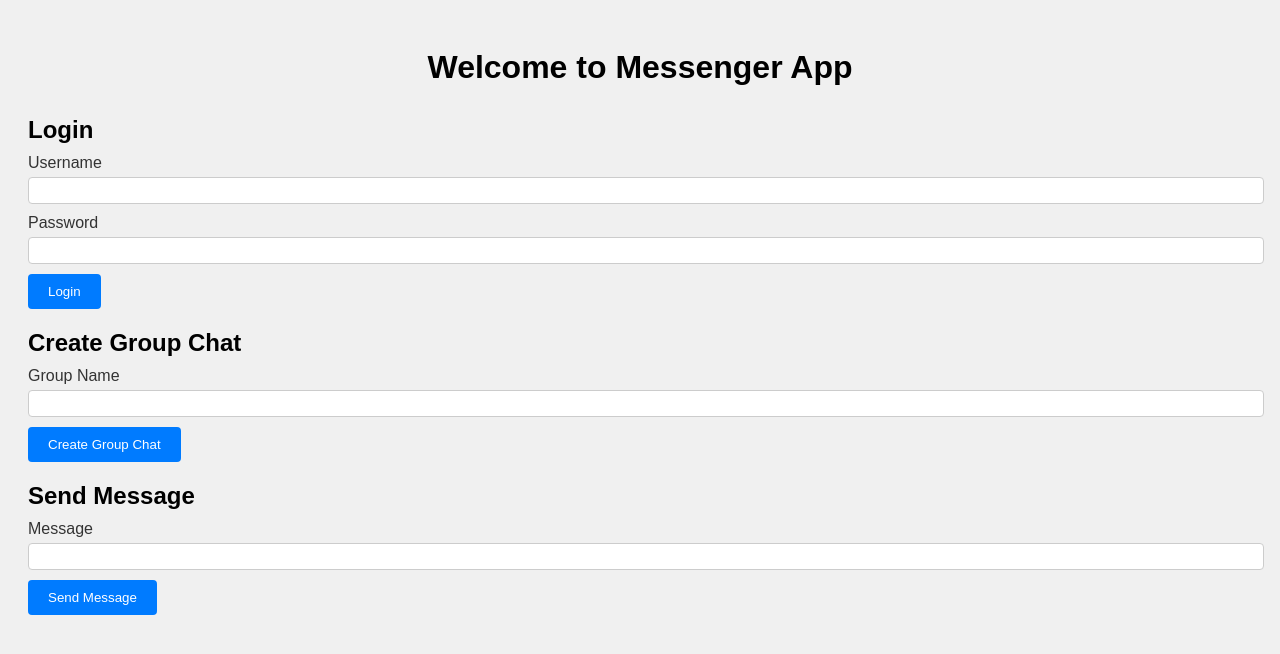
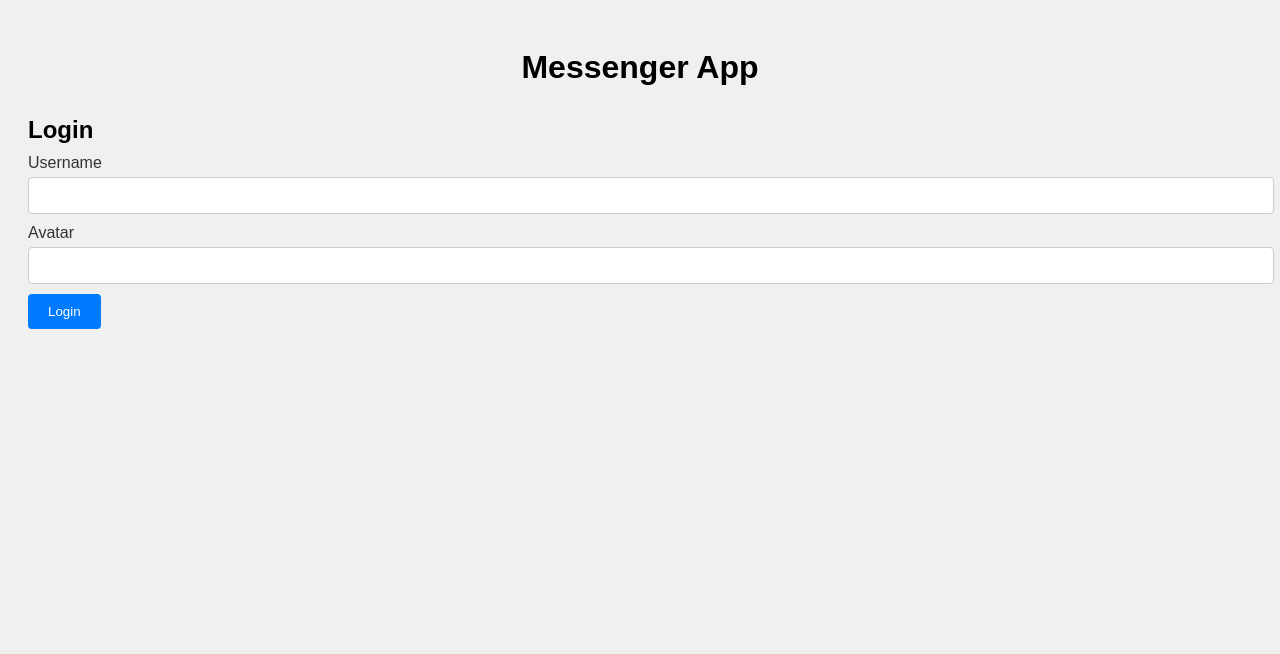
Before and after one commit to GerulaSerj/E6.9, a Django app: page / in a window 1280 px wide. Shown: the top 654 px of the page. Run offline with Django 4.2, Linux system fonts and the light colour scheme.

Commit message:
Add files via upload

```diff
--- a/messenger_project/messenger_app/static/js/main.js
+++ b/messenger_project/messenger_app/static/js/main.js
@@ -1,120 +1,129 @@
 
-// Определение базового URL для API
-const BASE_URL = 'http://localhost:8000/api';
+// Функция для отображения списка сообщений
+function displayMessages(messages) {
+  var messageList = document.getElementById('messageList');
+  messageList.innerHTML = '';
+
+  messages.forEach(function(message) {
+    var listItem = document.createElement('li');
+    listItem.textContent = message.text;
+    messageList.appendChild(listItem);
+  });
+}
 
 // Функция для отправки сообщения
-function sendMessage(message) {
-    fetch(`${BASE_URL}/messages/`, {
+function sendMessage() {
+  var messageText = document.getElementById('messageText').value;
+
+  if (messageText) {
+    // Отправка запроса на сервер для отправки сообщения
+    // Используйте AJAX или fetch API для отправки данных на сервер
+
+    // Пример использования fetch API для отправки сообщения
+    fetch('/api/messages', {
       method: 'POST',
+      body: JSON.stringify({ text: messageText }),
       headers: {
-            'Content-Type': 'application/json',
-        },
-        body: JSON.stringify({ text: message }),
+        'Content-Type': 'application/json'
+      }
     })
       .then(response => response.json())
       .then(data => {
-    //     // Обработка ответа от сервера
+        // Проверяем ответ от сервера и обновляем интерфейс при успешной отправке
+        if (data.success) {
+          // Очищаем поле ввода сообщения
+          document.getElementById('messageText').value = '';
+
+          // Обновляем список сообщений
+          getMessages();
+        } else {
+          // Вывести сообщение об ошибке, если отправка не удалась
+        }
       })
       .catch(error => {
-    //     // Обработка ошибок
+        // Обработать ошибку при отправке запроса на сервер
+      });
+  } else {
+    alert('Please enter a message');
+  }
+}
+
+// Функция для получения списка сообщений
+function getMessages() {
+  // Отправка запроса на сервер для получения списка сообщений
+  // Используйте AJAX или fetch API для получения данных с сервера
+
+  // Пример использования fetch API для получения списка сообщений
+  fetch('/api/messages')
+    .then(response => response.json())
+    .then(data => {
+      // Проверяем ответ от сервера и отображаем список сообщений
+      if (data.success) {
+        displayMessages(data.messages);
+      } else {
+        // Вывести сообщение об ошибке, если получение не удалось
+      }
+    })
+    .catch(error => {
+      // Обработать ошибку при отправке запроса на сервер
     });
 }
 
-// Функция для получения сообщений
-function getMessages() {
-    fetch(`${BASE_URL}/messages/`)
-    .then(response => response.json())
-    .then(data => {
-    //     // Обработка полученных сообщений
-    })
-    .catch(error => {
-    //     // Обработка ошибок
-    });
+// Функция для выполнения входа пользователя
+function login() {
+  var username = document.getElementById('username').value;
+  var avatar = document.getElementById('avatar').value;
+
+  if (username && avatar) {
+    // Отправка запроса на сервер для входа пользователя
+    // Используйте AJAX или fetch API для отправки данных о пользователе на сервер
+
+    // Пример использования fetch API для отправки данных о пользователе
+    fetch('/api/login', {
+      method: 'POST',
+      body: JSON.stringify({ username, avatar }),
+      headers: {
+        'Content-Type': 'application/json'
       }
-
-// Функция для создания группового чата
-function createGroupChat(name) {
-    fetch(`${BASE_URL}/group-chats/`, {
-        method: 'POST',
-        headers: {
-            'Content-Type': 'application/json',
-        },
-        body: JSON.stringify({ name: name }),
     })
       .then(response => response.json())
       .then(data => {
-        // Обработка ответа от сервера
-    })
-    .catch(error => {
-    //     // Обработка ошибок
-    });
-}
+        // Проверяем ответ от сервера и выполняем соответствующие действия
+        if (data.success) {
+          // Разблокируем функционал создания, редактирования и удаления групповых чатов
+          // и отправки сообщений после успешного входа
 
-// Функция для редактирования группового чата
-function editGroupChat(chatId, newName) {
-    fetch(`${BASE_URL}/group-chats/${chatId}/`, {
-        method: 'PUT',
-        headers: {
-            'Content-Type': 'application/json',
-        },
-        body: JSON.stringify({ name: newName }),
-    })
-    .then(response => response.json())
-    .then(data => {
-    //     // Обработка ответа от сервера
-    })
-    .catch(error => {
-    //     // Обработка ошибок
-    });
-}
+          // Пример разблокировки функционала:
+          // document.getElementById('createChatButton').disabled = false;
+          // document.getElementById('editChatButton').disabled = false;
+          // document.getElementById('deleteChatButton').disabled = false;
+          // document.getElementById('sendMessageButton').disabled = false;
 
-// Функция для удаления группового чата
-function deleteGroupChat(chatId) {
-    fetch(`${BASE_URL}/group-chats/${chatId}/`, {
-        method: 'DELETE',
-    })
-    .then(response => {
-        if (response.ok) {
-    //         // Групповой чат успешно удален
+          // Отобразить соответствующие сообщения или обновить интерфейс при успешном входе
+
+          // Показать секцию мессенджера
+          document.getElementById('loginSection').style.display = 'none';
+          document.getElementById('messengerSection').style.display = 'block';
+
+          // Получить и отобразить список сообщений
+          getMessages();
         } else {
-    //         // Ошибка при удалении группового чата
+          // Вывести сообщение об ошибке, если вход не удался
+          alert('Login failed. Please check your credentials and try again.');
         }
       })
       .catch(error => {
-    //     // Обработка ошибок
+        // Обработать ошибку при отправке запроса на сервер
+        console.error('An error occurred during login:', error);
+        alert('An error occurred during login. Please try again later.');
       });
+  } else {
+    alert('Please enter your username and avatar');
+  }
 }
 
-// Функция для редактирования личной информации пользователя
-function editUserProfile(name, avatar) {
-    fetch(`${BASE_URL}/users/current/`, {
-        method: 'PUT',
-        headers: {
-            'Content-Type': 'application/json',
-        },
-        body: JSON.stringify({ name: name, avatar: avatar }),
-    })
-    .then(response => response.json())
-    .then(data => {
-    // Обработка ответа от сервера
-    })
-    .catch(error => {
-    // Обработка ошибок
-    });
-}
+// Назначить обработчик события нажатия на кнопку "Login"
+document.getElementById('loginButton').addEventListener('click', login);
 
-// Функция для получения списка пользователей
-function getUsers() {
-    fetch(`${BASE_URL}/users/`)
-    .then(response => response.json())
-    .then(data => {
-    //     // Обработка полученного списка пользователей
-    })
-    .catch(error => {
-    // Обработка ошибок
-    });
-}
-
-// Вызов функций и обработка событий
-// Напишите код для вызова функций и обработки событий на вашей странице
-// Например, добавьте обработчики событий для кнопок и форм в вашем HTML-шаблоне
+// Назначить обработчик события нажатия на кнопку "Send Message"
+document.getElementById('sendMessageButton').addEventListener('click', sendMessage);
--- a/messenger_project/messenger_app/templates/index.html
+++ b/messenger_project/messenger_app/templates/index.html
@@ -6,70 +6,37 @@
     <meta charset="UTF-8">
     <title>Messenger App</title>
     <link rel="stylesheet" href="{% static 'css/styles.css' %}">
-    <style>
-        /* CSS стили клиента */
-        .button {
-            display: inline-block;
-            padding: 10px 20px;
-            background-color: #007bff;
-            color: #fff;
-            text-decoration: none;
-            border-radius: 4px;
-            cursor: pointer;
-        }
-
-        .button:hover {
-            background-color: #0056b3;
-        }
-
-        .input-field {
-            margin-bottom: 10px;
-        }
-
-        .input-field label {
-            display: block;
-            margin-bottom: 5px;
-        }
-
-        .input-field input[type="text"],
-        .input-field input[type="password"] {
-            padding: 5px;
-            width: 100%;
-        }
-    </style>
 </head>
 <body>
-    <h1>Welcome to Messenger App</h1>
-
-    <div>
+    <div class="container">
+        <h1>Messenger App</h1>
+        <div id="loginSection">
             <h2>Login</h2>
             <div class="input-field">
                 <label for="username">Username</label>
                 <input type="text" id="username">
             </div>
             <div class="input-field">
-            <label for="password">Password</label>
-            <input type="password" id="password">
+                <label for="avatar">Avatar</label>
+                <input type="text" id="avatar">
             </div>
             <button class="button" id="loginButton">Login</button>
         </div>
+        <div id="messengerSection" style="display: none;">
+            <h2>Messenger</h2>
 
-    <div>
-        <h2>Create Group Chat</h2>
-        <div class="input-field">
-            <label for="groupName">Group Name</label>
-            <input type="text" id="groupName">
-        </div>
-        <button class="button" id="createGroupButton">Create Group Chat</button>
+            <div id="messageList">
+                <!-- Здесь будет отображаться список сообщений -->
             </div>
 
-    <div>
-        <h2>Send Message</h2>
+            <form id="sendMessageForm">
                 <div class="input-field">
                     <label for="messageText">Message</label>
                     <input type="text" id="messageText">
                 </div>
                 <button class="button" id="sendMessageButton">Send Message</button>
+            </form>
+        </div>
     </div>
 
     <script src="{% static 'js/main.js' %}"></script>
--- a/messenger_project/messenger_project/urls.py
+++ b/messenger_project/messenger_project/urls.py
@@ -14,6 +14,7 @@ router.register(r'messages', views.MessageViewSet)
 
 urlpatterns = [
     path('', TemplateView.as_view(template_name='index.html'), name='index'),
+    path('', views.messages, name='messages'),
     path('admin/', admin.site.urls),
     path('api/', include(router.urls)),
     path('registration/', views.registration, name='registration'),
```
Also changed, not shown: messenger_project/messenger_app/views.py (+55 -0 lines). Lines whose indentation alone changed are shown as unchanged.
